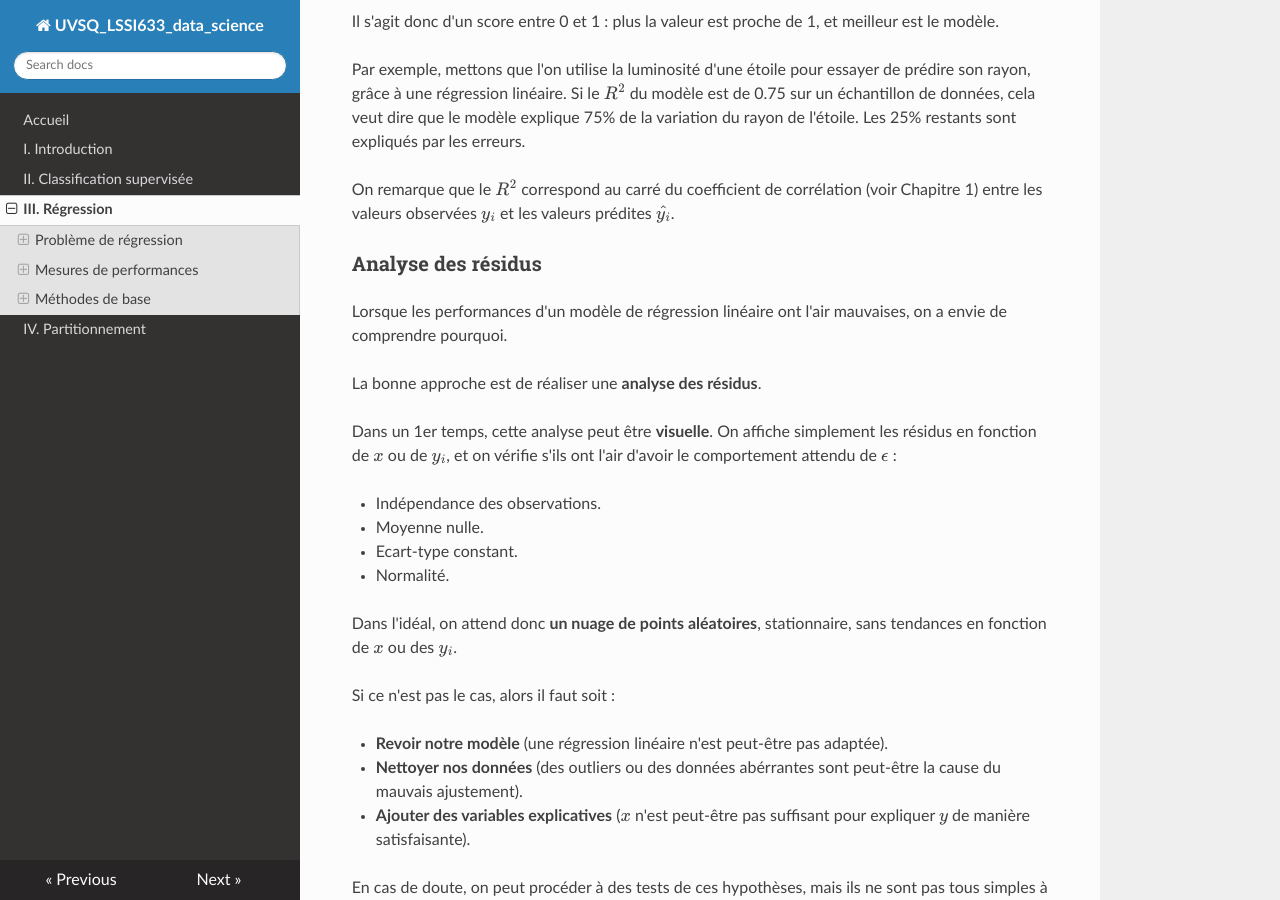
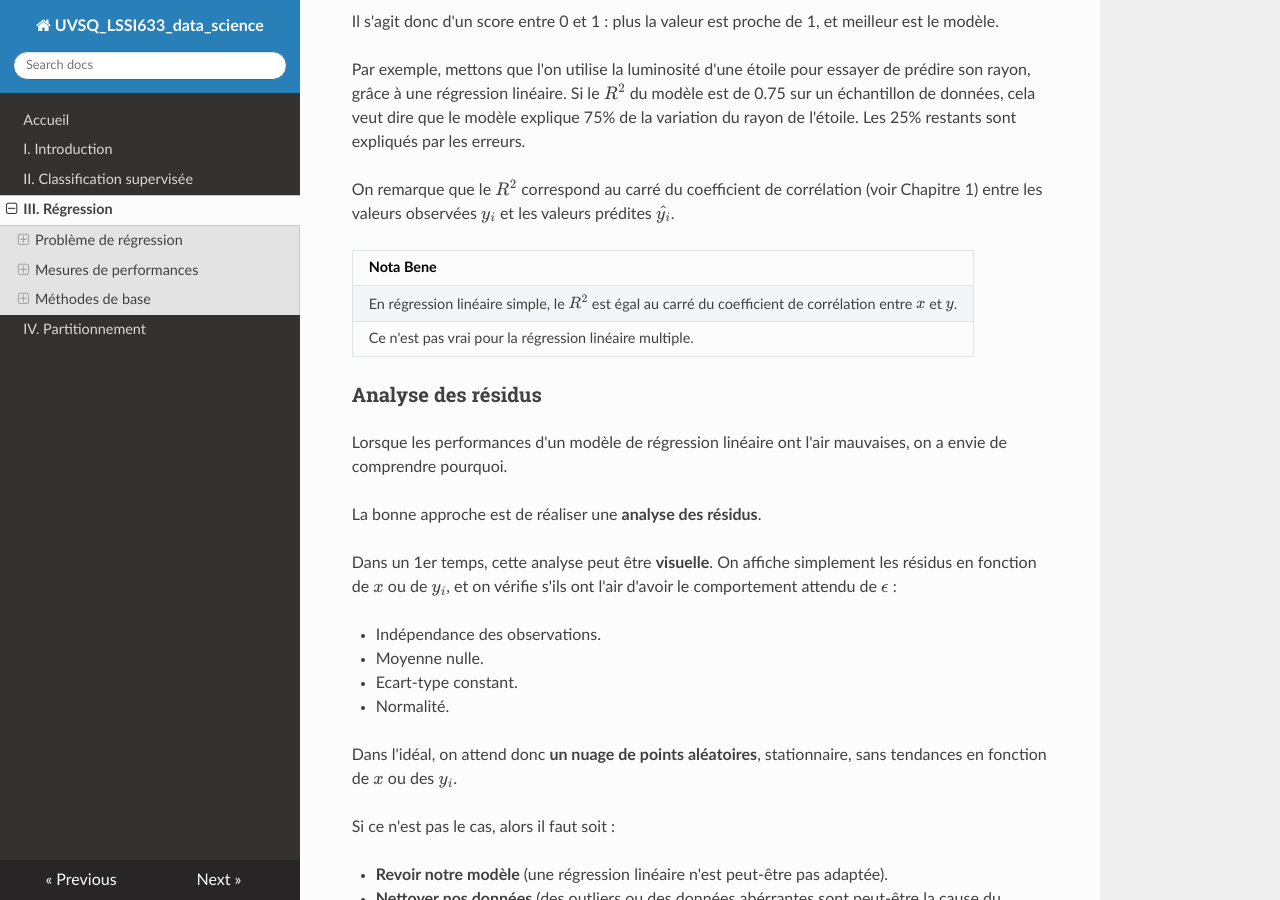
Before and after one commit to NicOudart/UVSQ_LSSI633_data_science, an MkDocs documentation site: the page built from docs/Chap3_Regression.md, in a window 1280 px wide and 900 px high, scrolled down 8599 px. Built offline with MkDocs 1.6.1, drawn with Linux system fonts in a browser that asks for light colours; nearby versions of some CDN libraries.

Commit message:
-Minor fix in Chapter 3.

```diff
--- a/docs/Chap3_Regression.md
+++ b/docs/Chap3_Regression.md
@@ -283,6 +283,11 @@ Si le $R^2$ du modèle est de 0.75 sur un échantillon de données, cela veut di
 Les 25% restants sont expliqués par les erreurs.
 
 On remarque que le $R^2$ correspond au carré du coefficient de corrélation (voir Chapitre 1) entre les valeurs observées $y_i$ et les valeurs prédites $\hat{y_i}$.
+
+|Nota Bene|
+|:-|
+|En régression linéaire simple, le $R^2$ est égal au carré du coefficient de corrélation entre $x$ et $y$.|
+|Ce n'est pas vrai pour la régression linéaire multiple.|
 
 ### Analyse des résidus
 
```
